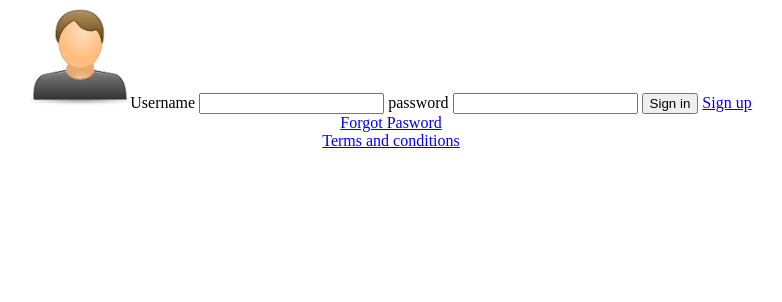
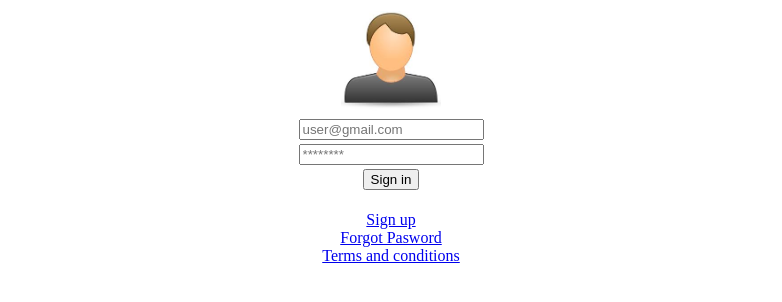
Before and after one commit to oscarlopezz132/alfa, a plain HTML site: page Login_form.html in a window 1280 px wide. Shown: the whole page, without its empty margins (249-1031 px from the left). Drawn offline with Linux system fonts and the light colour scheme.

Commit message:
Create tabla

```diff
--- a/Login_form.html
+++ b/Login_form.html
@@ -3,21 +3,24 @@
 <head>
     <meta charset="UTF-8">
     <meta name="viewport" content="width=device-width, initial-scale=1.0">
-    <title>Ñogin</title>
+    <title>login</title>
 </head>
 <body>
+ <table border="0"align="center">
+    <tr><td align="center"><img src = "Imagenes/user.jfif" width="100" ></tr></td>
+   <!---- <tr><td> <label>Username</label></tr></td> -->
+    <tr><td> <input type="email" placeholder="user@gmail.com"></tr></td>
+    <!---- <tr><td> <label>password</label></tr></td> -->
+     <tr><td> <input type="password" placeholder="********"></tr></td>
+     <tr><td align="center"><button>Sign in</button><br></tr></td>
+    </table>
+    <br>
     <center>
-        <img src = "Imagenes/user.jfif" width="100" alt="User"
-
-     <label>Username</label>
-     <input type="email">
-     <label>password</label>
-     <input type="password">
-     <button>Sign in</button>
      <a href="#">Sign up</a><br>
      <a href="#">Forgot Pasword</a><br>
      <a href="#">Terms and conditions</a><br>
     </center>
 
+
 </body>
 </html>
```
Also changed, not shown: Table1.html (added, +23 -0 lines).
